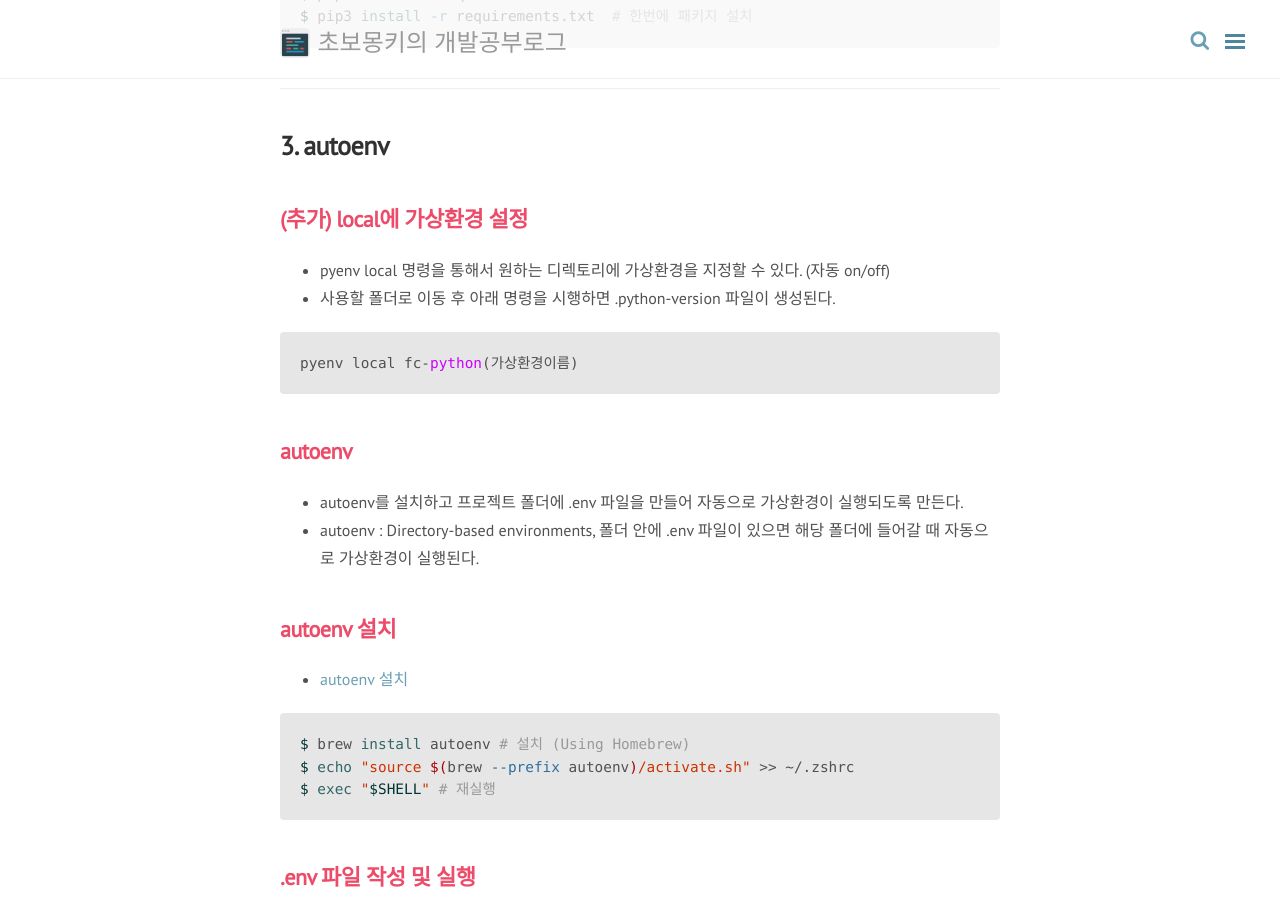
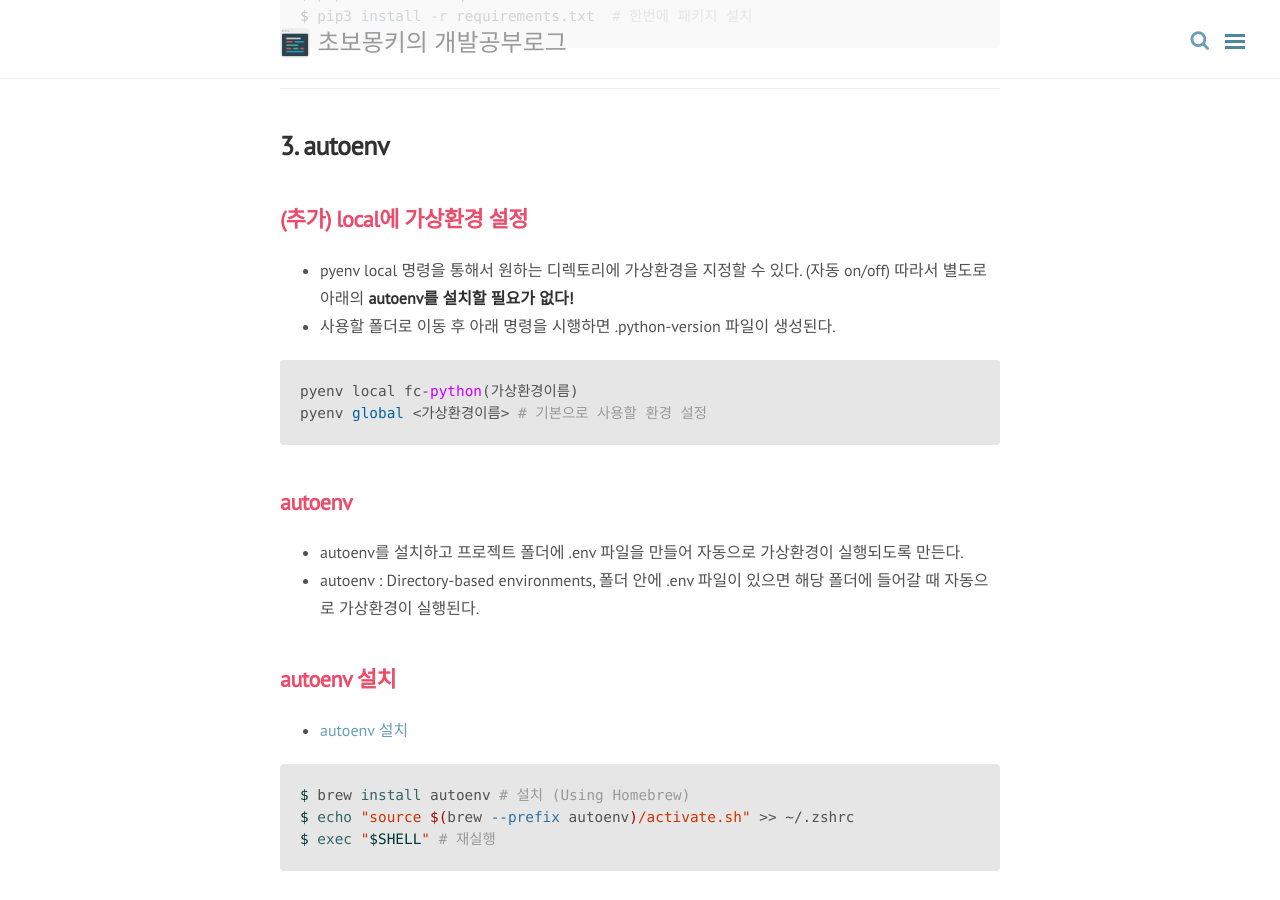
Before and after one commit to wayhome25/wayhome25.github.io, a Jekyll site: the page built from _posts/Django/2017-04-29-python-dev-environments.md, in a window 1280 px wide and 900 px high, scrolled down 3741 px. Built offline with Jekyll 4.4.1, drawn with Linux system fonts in a browser that asks for light colours; nearby versions of some CDN libraries; comment, search, counter and statistics services are not loaded.

````diff
--- a/_posts/Django/2017-04-29-python-dev-environments.md
+++ b/_posts/Django/2017-04-29-python-dev-environments.md
@@ -148,11 +148,12 @@
 
 # 3. autoenv
 ## (추가) local에 가상환경 설정
-- pyenv local 명령을 통해서 원하는 디렉토리에 가상환경을 지정할 수 있다. (자동 on/off)
+- pyenv local 명령을 통해서 원하는 디렉토리에 가상환경을 지정할 수 있다. (자동 on/off) 따라서 별도로 아래의 **autoenv를 설치할 필요가 없다!**
 - 사용할 폴더로 이동 후 아래 명령을 시행하면 .python-version 파일이 생성된다.
 
 ```python
 pyenv local fc-python(가상환경이름)
+pyenv global <가상환경이름> # 기본으로 사용할 환경 설정
 ```
 
 ## autoenv
````
